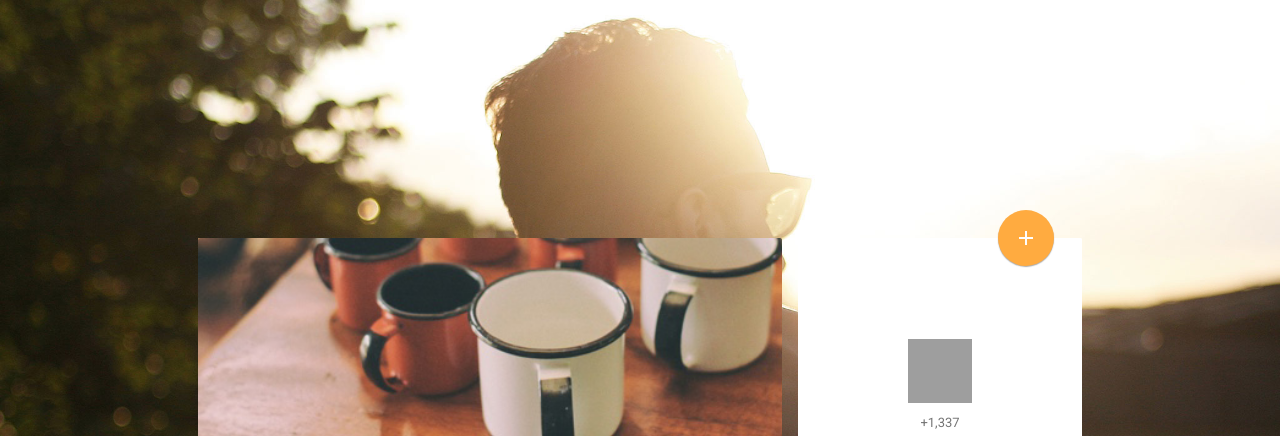
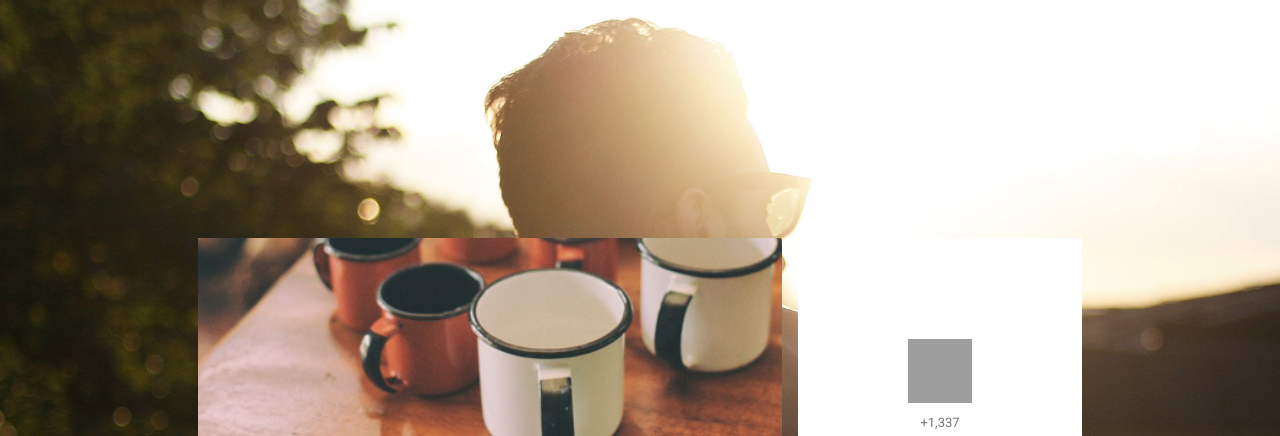
Before and after one commit to hermansaini/hermansaini.github.io, a plain HTML site: page index.html in a window 1280 px wide. Shown: the top 436 px of the page. Drawn offline with nearby package versions, Linux system fonts and the light colour scheme; grey boxes are pictures that could not be loaded.

Commit message:
button
delete

```diff
--- a/index.html
+++ b/index.html
@@ -77,10 +77,6 @@
             </div>
           </div>
           <div class="mdl-card something-else mdl-cell mdl-cell--8-col mdl-cell--4-col-desktop">
-            <button class="mdl-button mdl-js-ripple-effect mdl-js-button mdl-button--fab mdl-color--accent">
-              <i class="material-icons mdl-color-text--white" role="presentation">add</i>
-              <span class="visuallyhidden">add</span>
-            </button>
             <div class="mdl-card__media mdl-color--white mdl-color-text--grey-600">
               <img src="images/hermansaini.jpg">
               +1,337
```
